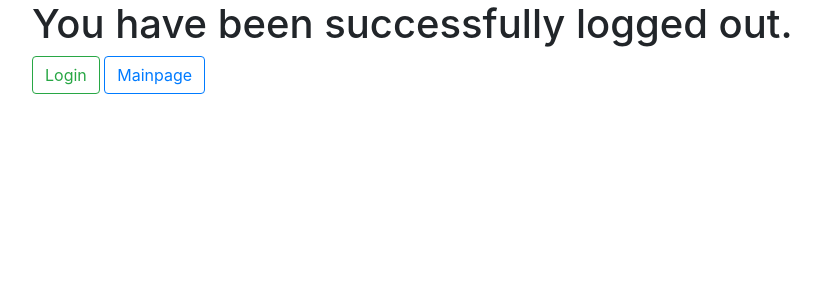
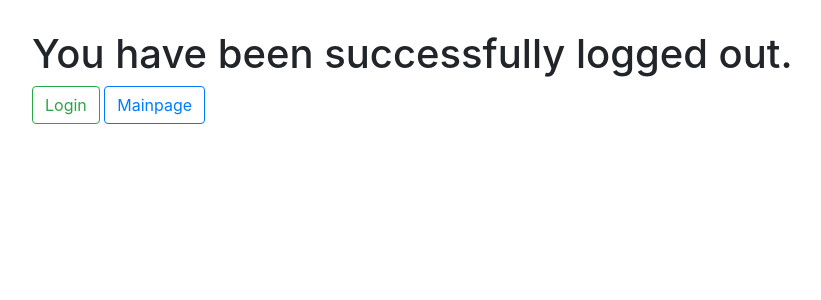
Before and after one commit to outloudvi/lyricize, a Django app: page /logout/ in a window 1280 px wide. Shown: the part 56-356 px from the top of the page, without its empty margins (53-874 px from the left). Run offline with Django 3.2, Linux system fonts and the light colour scheme; some libraries are stand-ins or nearby versions.

Commit message:
prettify logout page

```diff
--- a/templates/logout.html
+++ b/templates/logout.html
@@ -2,6 +2,7 @@
 
 {% block content %}
 <div class="container">
+  <div class="beforeHead"></div>
   <h1>You have been successfully logged out.</h1>
   <div><a class="btn btn-outline-success" href="/login">Login</a> <a class="btn btn-outline-primary" href="/">Mainpage</a></div>
 </div>
@@ -14,5 +15,8 @@
 
 {% block style %}
 <style>
+  .beforeHead {
+    height: 30px
+  }
 </style>
 {% endblock %}
```
